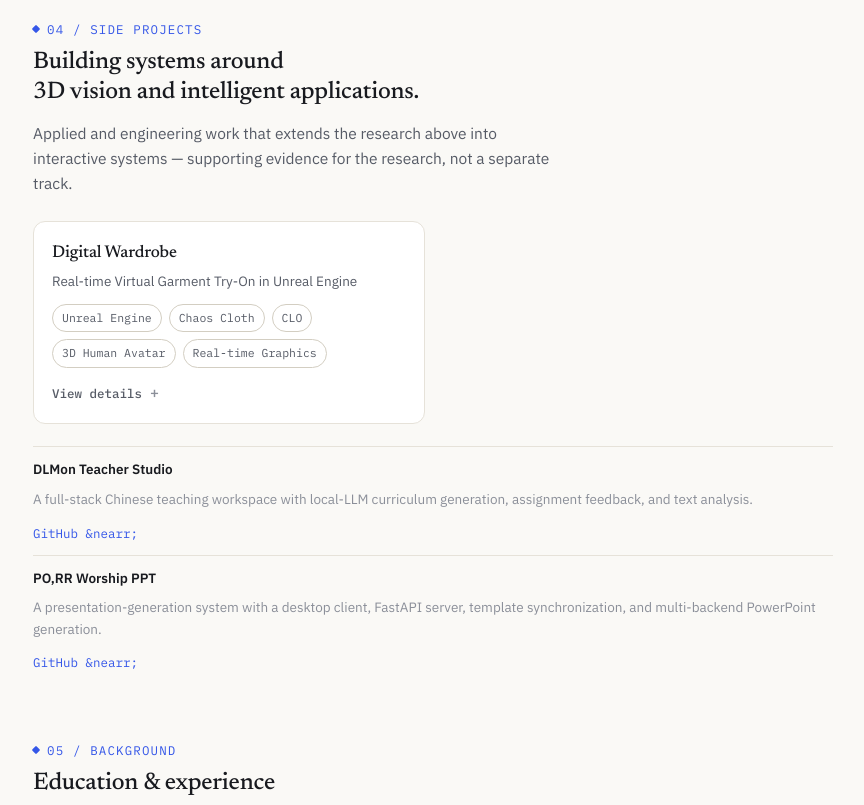
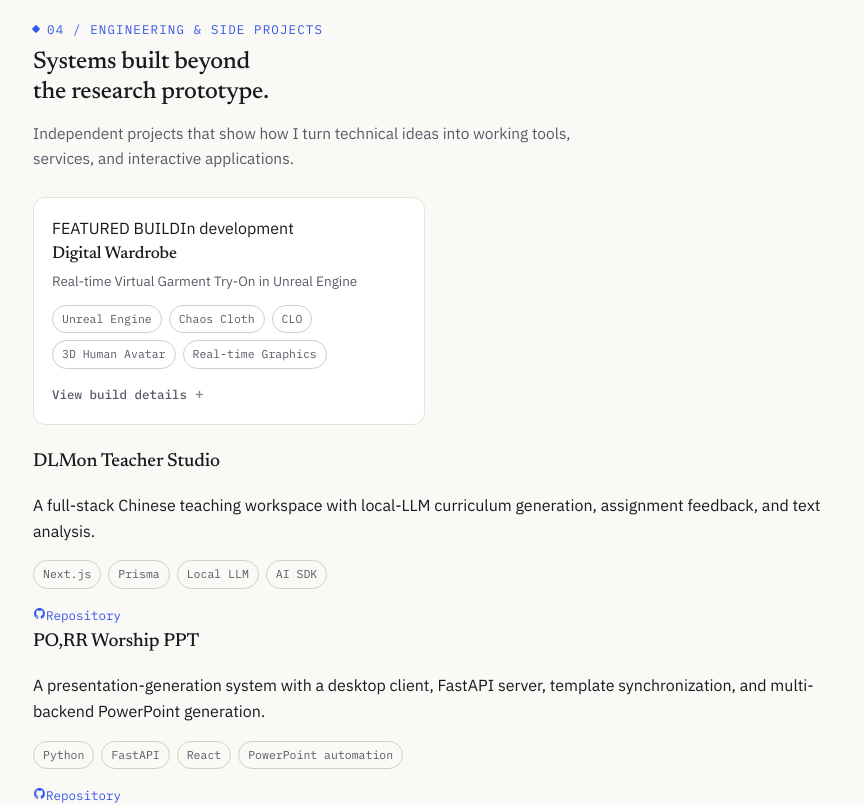
Before and after one commit to GraceCheong/web, a React (Vite) app: page / in a window 1280 px wide. Shown: the part 2940-3745 px from the top of the page, without its empty margins (207-1071 px from the left). Built offline with nearby package versions, Linux system fonts and the light colour scheme.

Commit message:
Redesign side projects section

```diff
--- a/src/components/SideProjects.jsx
+++ b/src/components/SideProjects.jsx
@@ -8,7 +8,11 @@ function FeaturedProject({ project }) {
   const panelId = `${project.id}-panel`
 
   return (
-    <article className="sp-card">
+    <article className="sp-card sp-card-featured">
+      <div className="sp-card-topline">
+        <span className="project-kicker">FEATURED BUILD</span>
+        {project.status && <span className="project-status">{project.status}</span>}
+      </div>
       <h3>{project.title}</h3>
       <p className="subtitle">{project.subtitle}</p>
       <div className="tags">
@@ -24,29 +28,27 @@ function FeaturedProject({ project }) {
         aria-controls={panelId}
         onClick={() => setOpen((value) => !value)}
       >
-        {open ? 'Hide details' : 'View details'}
+        {open ? 'Hide details' : 'View build details'}
         <span className="tl-toggle-icon">{open ? '−' : '+'}</span>
       </button>
 
       {open && (
         <div id={panelId} className="tl-panel">
-          {project.problem && (
           <div className="columns">
             <div>
-                <h4>Problem</h4>
+              <h4>Goal</h4>
               <p>{project.problem}</p>
             </div>
             <div>
-                <h4>What I Built</h4>
+              <h4>What I am building</h4>
               <p>{project.whatBuilt}</p>
             </div>
           </div>
-          )}
 
           {project.video && <VideoEmbed url={project.video} title={`${project.title} demo`} />}
 
           {project.githubUrl && (
-            <a className="text-link sp-github" href={project.githubUrl} target="_blank" rel="noopener">
+            <a className="text-link sp-github" href={project.githubUrl} target="_blank" rel="noopener noreferrer">
               <GitHubIcon />
               GitHub
             </a>
@@ -61,15 +63,15 @@ export default function SideProjects() {
   return (
     <section className="wrap" id="side-projects">
       <div className="section-head">
-        <span className="eyebrow">04 / Side Projects</span>
+        <span className="eyebrow">04 / Engineering &amp; Side Projects</span>
         <h2>
-          Building systems around
+          Systems built beyond
           <br />
-          3D vision and intelligent applications.
+          the research prototype.
         </h2>
         <p className="lead">
-          Applied and engineering work that extends the research above into interactive systems — supporting
-          evidence for the research, not a separate track.
+          Independent projects that show how I turn technical ideas into working tools, services, and interactive
+          applications.
         </p>
       </div>
 
@@ -80,19 +82,27 @@ export default function SideProjects() {
       </div>
 
       {sideProjects.other?.length > 0 && (
-        <ul className="sp-other">
+        <div className="sp-other-grid">
           {sideProjects.other.map((project) => (
-            <li key={project.id}>
-              <span className="sp-other-title">{project.title}</span>
-              <span className="sp-other-desc">{project.description}</span>
+            <article className="sp-other-card" key={project.id}>
+              <div>
+                <h3>{project.title}</h3>
+                <p>{project.description}</p>
+              </div>
+              <div className="tags compact-tags">
+                {project.stack?.map((tag) => (
+                  <span key={tag}>{tag}</span>
+                ))}
+              </div>
               {project.githubUrl && (
-                <a className="text-link" href={project.githubUrl} target="_blank" rel="noopener">
-                  GitHub &nearr;
+                <a className="text-link sp-github" href={project.githubUrl} target="_blank" rel="noopener noreferrer">
+                  <GitHubIcon />
+                  Repository
                 </a>
               )}
-            </li>
+            </article>
           ))}
-        </ul>
+        </div>
       )}
     </section>
   )
```
Lines whose indentation alone changed are shown as unchanged.
